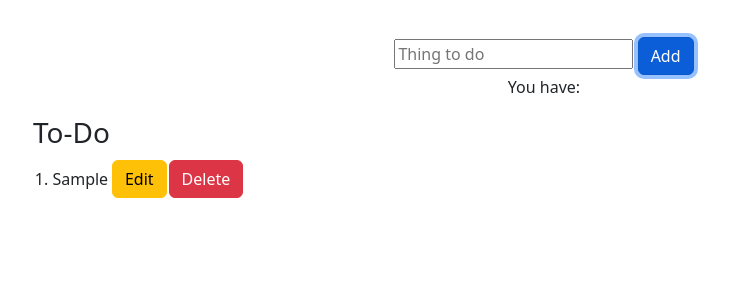
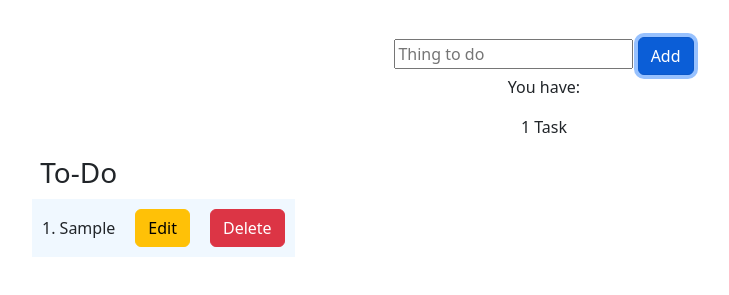
Before and after one commit to lbehrndt/CRUD-Tasks-list, a website: page HTML & CSS/index.html in a window 1280 px wide. Both pictures are taken after typing "Sample" into the empty fields and a click on the input "Add". Shown: the part 123-418 px from the top of the page, without its empty margins (96-825 px from the left). Drawn offline with nearby package versions, Linux system fonts and the light colour scheme.

Commit message:
Implementation of Delete and Edit function
Minor CSS changes for the tasks and the edit and delete button now have their obvious function.

```diff
--- a/HTML & CSS/style.css
+++ b/HTML & CSS/style.css
@@ -22,3 +22,14 @@ button,
   margin: auto;
   margin-top: 10px;
 }
+
+td {
+  background-color: aliceblue;
+  padding: 10px;
+  text-align: left;
+  border: 2px solid hsl(0, 50, 20);
+}
+
+.to-do {
+  background-color: transparent !important;
+}
--- a/JS/App.js
+++ b/JS/App.js
@@ -13,7 +13,7 @@ var app = new (function () {
           i +
           ')" class="btn btn-warning">Edit</button></td>';
         data +=
-          '<td><button onclick="app.Edit(' +
+          '<td><button onclick="app.Delete(' +
           i +
           ')" class="btn btn-danger">Delete</button></td>';
         data += "</tr>";
@@ -32,9 +32,40 @@ var app = new (function () {
       this.FetchAll();
     }
   };
-  this.Edit = function (item) {};
-  this.Delete = function (item) {};
-  this.Count = function (data) {};
+
+  this.Edit = function (item) {
+    element = document.getElementById("edit-todo");
+    element.value = this.tasks[item];
+    document.getElementById("edit-box").style.display = "block";
+    self = this;
+
+    document.getElementById("save-edit").onsubmit = function () {
+      var task = element.value;
+      if (task) {
+        self.tasks.splice(item, 1, task.trim());
+        self.FetchAll();
+        CloseInput();
+      }
+    };
+  };
+
+  this.Delete = function (item) {
+    this.tasks.splice(item, 1);
+    this.FetchAll();
+  };
+
+  this.Count = function (data) {
+    var element = document.getElementById("counter");
+    var name = "Tasks";
+    if (data) {
+      if (data === 1) {
+        name = "Task";
+      }
+      element.innerHTML = data += " " + name;
+    } else {
+      element.innerHTML = "No " + name;
+    }
+  };
 })();
 
 app.FetchAll();
```
